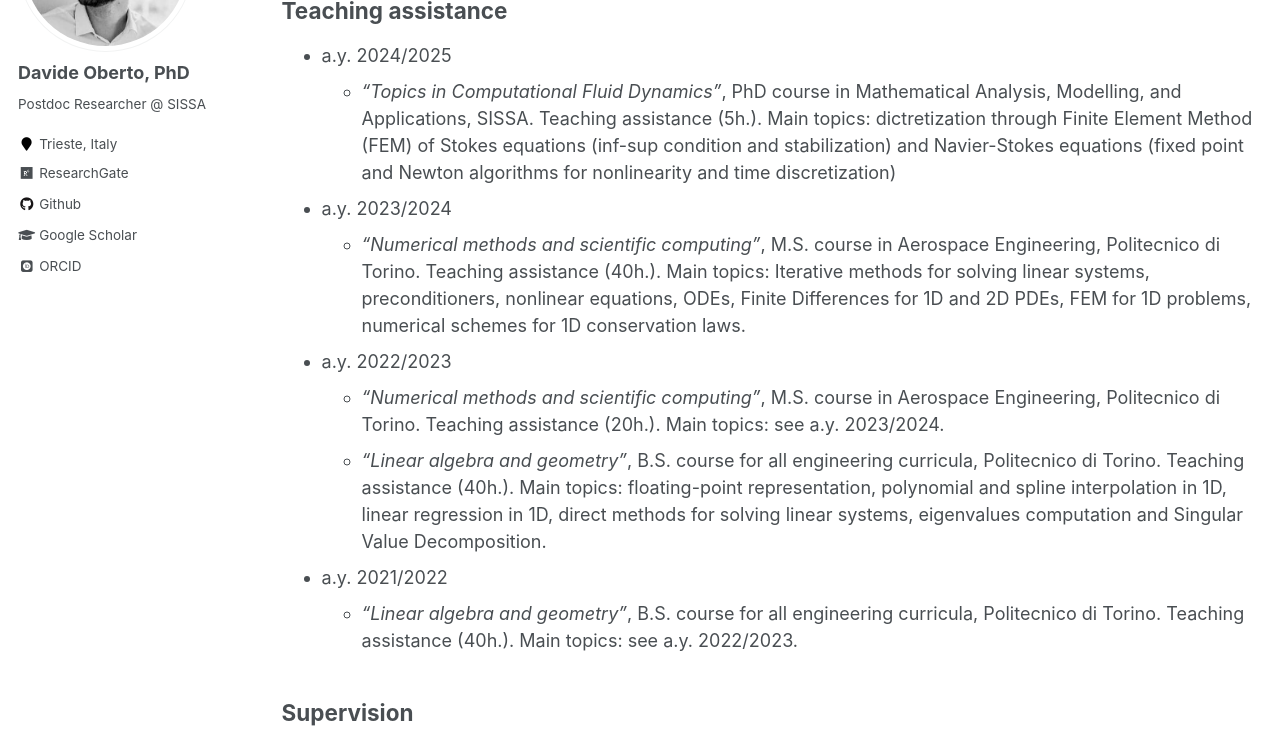
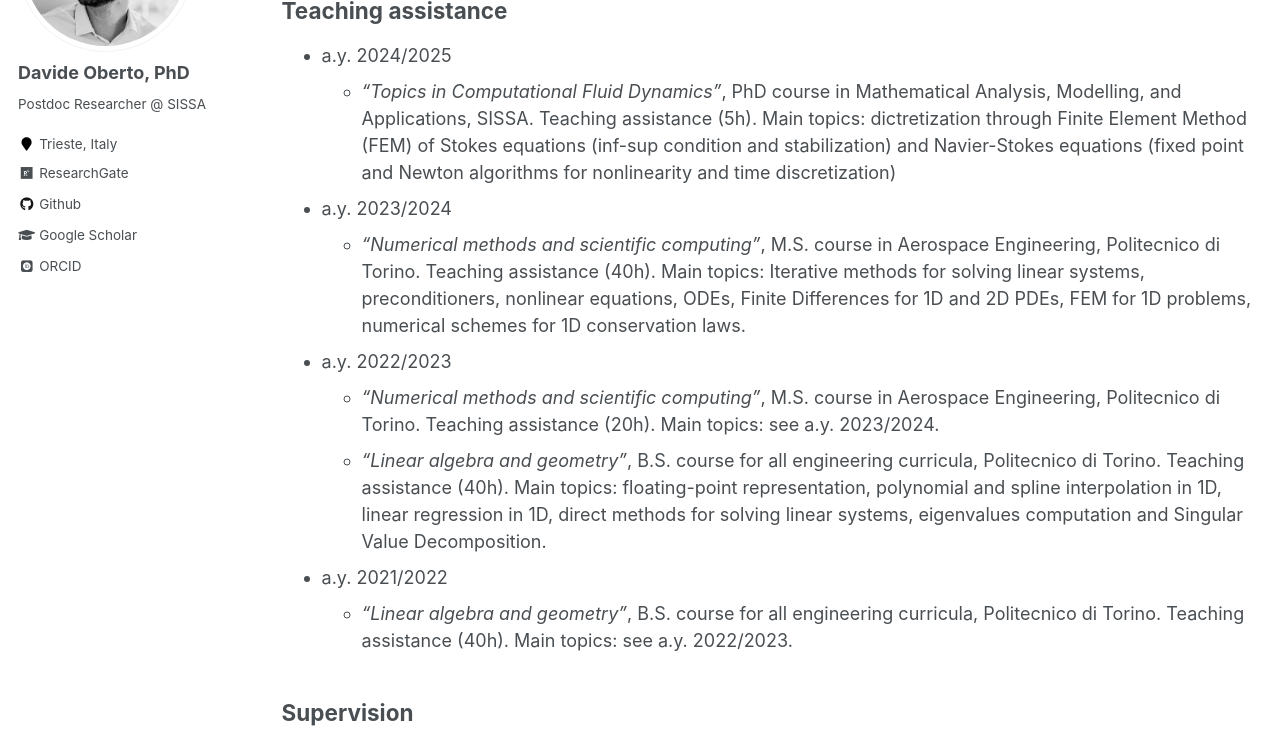
Before and after one commit to DavideOberto/DavideOberto.github.io, a Jekyll site: the page built from _pages/teaching.md, in a window 1280 px wide and 1262 px high. Shown: the part 239-979 px from the top of the window. Built offline with Jekyll 4.4.1, drawn with Linux system fonts in a browser that asks for light colours; some web fonts are replaced.

Commit message:
Update teaching.md

```diff
--- a/_pages/teaching.md
+++ b/_pages/teaching.md
@@ -10,14 +10,14 @@ author_profile: true
 TBA
 ## Teaching assistance
 * a.y. 2024/2025
-    * <em>“Topics in Computational Fluid Dynamics”</em>, PhD course in Mathematical Analysis, Modelling, and Applications, SISSA. Teaching assistance (5h.). Main topics: dictretization through Finite Element Method (FEM) of Stokes equations (inf-sup condition and stabilization) and Navier-Stokes equations (fixed point and Newton algorithms for nonlinearity and time discretization)
+    * <em>“Topics in Computational Fluid Dynamics”</em>, PhD course in Mathematical Analysis, Modelling, and Applications, SISSA. Teaching assistance (5h). Main topics: dictretization through Finite Element Method (FEM) of Stokes equations (inf-sup condition and stabilization) and Navier-Stokes equations (fixed point and Newton algorithms for nonlinearity and time discretization)
 * a.y. 2023/2024
-    * <em>“Numerical methods and scientific computing”</em>, M.S. course in Aerospace Engineering, Politecnico di Torino. Teaching assistance (40h.). Main topics: Iterative methods for solving linear systems, preconditioners, nonlinear equations, ODEs, Finite Differences for 1D and 2D PDEs, FEM for 1D problems, numerical schemes for 1D conservation laws.
+    * <em>“Numerical methods and scientific computing”</em>, M.S. course in Aerospace Engineering, Politecnico di Torino. Teaching assistance (40h). Main topics: Iterative methods for solving linear systems, preconditioners, nonlinear equations, ODEs, Finite Differences for 1D and 2D PDEs, FEM for 1D problems, numerical schemes for 1D conservation laws.
 * a.y. 2022/2023
-    * <em>“Numerical methods and scientific computing”</em>, M.S. course in Aerospace Engineering, Politecnico di Torino. Teaching assistance (20h.). Main topics: see a.y. 2023/2024.
-    * <em>“Linear algebra and geometry”</em>, B.S. course for all engineering curricula, Politecnico di Torino. Teaching assistance (40h.). Main topics: floating-point representation, polynomial and spline interpolation in 1D, linear regression in 1D, direct methods for solving linear systems, eigenvalues computation and Singular Value Decomposition.
+    * <em>“Numerical methods and scientific computing”</em>, M.S. course in Aerospace Engineering, Politecnico di Torino. Teaching assistance (20h). Main topics: see a.y. 2023/2024.
+    * <em>“Linear algebra and geometry”</em>, B.S. course for all engineering curricula, Politecnico di Torino. Teaching assistance (40h). Main topics: floating-point representation, polynomial and spline interpolation in 1D, linear regression in 1D, direct methods for solving linear systems, eigenvalues computation and Singular Value Decomposition.
 * a.y. 2021/2022
-    * <em>“Linear algebra and geometry”</em>, B.S. course for all engineering curricula, Politecnico di Torino. Teaching assistance (40h.). Main topics: see a.y. 2022/2023.
+    * <em>“Linear algebra and geometry”</em>, B.S. course for all engineering curricula, Politecnico di Torino. Teaching assistance (40h). Main topics: see a.y. 2022/2023.
 
 ## Supervision
 
```
